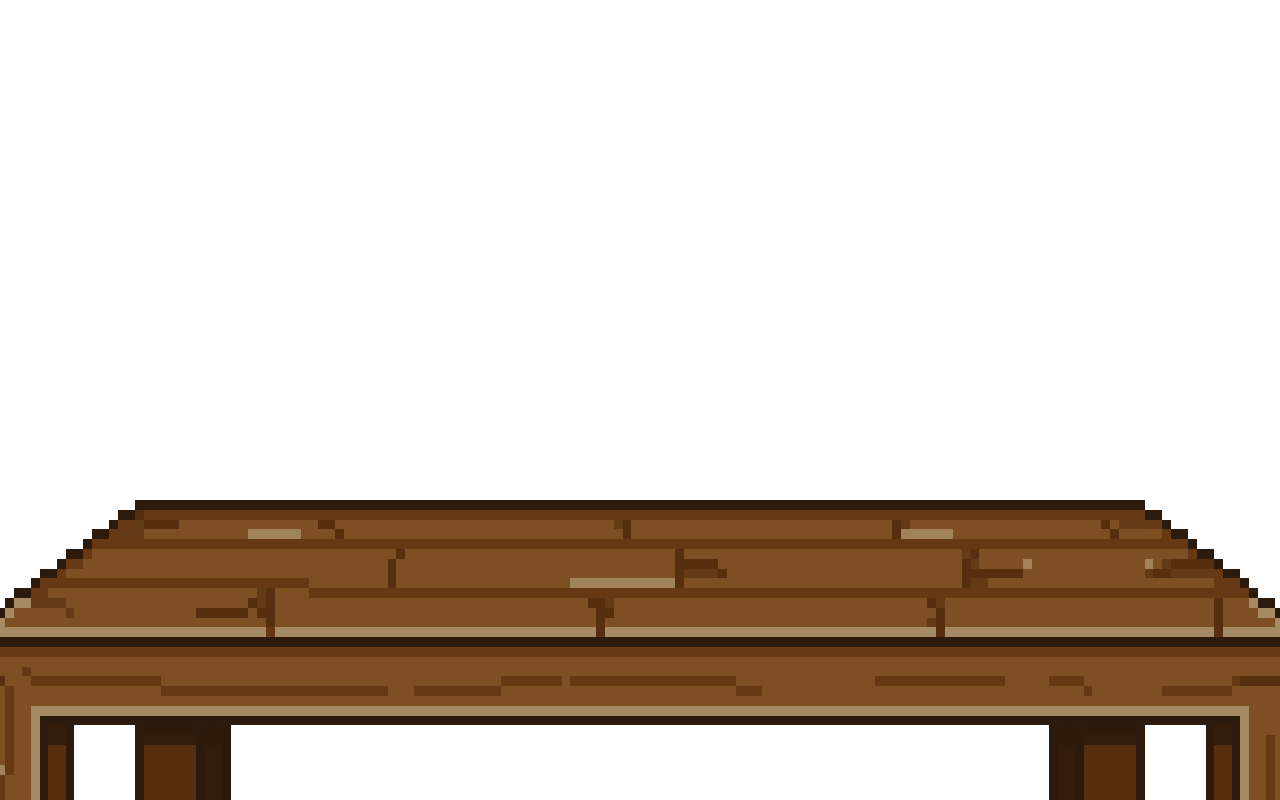
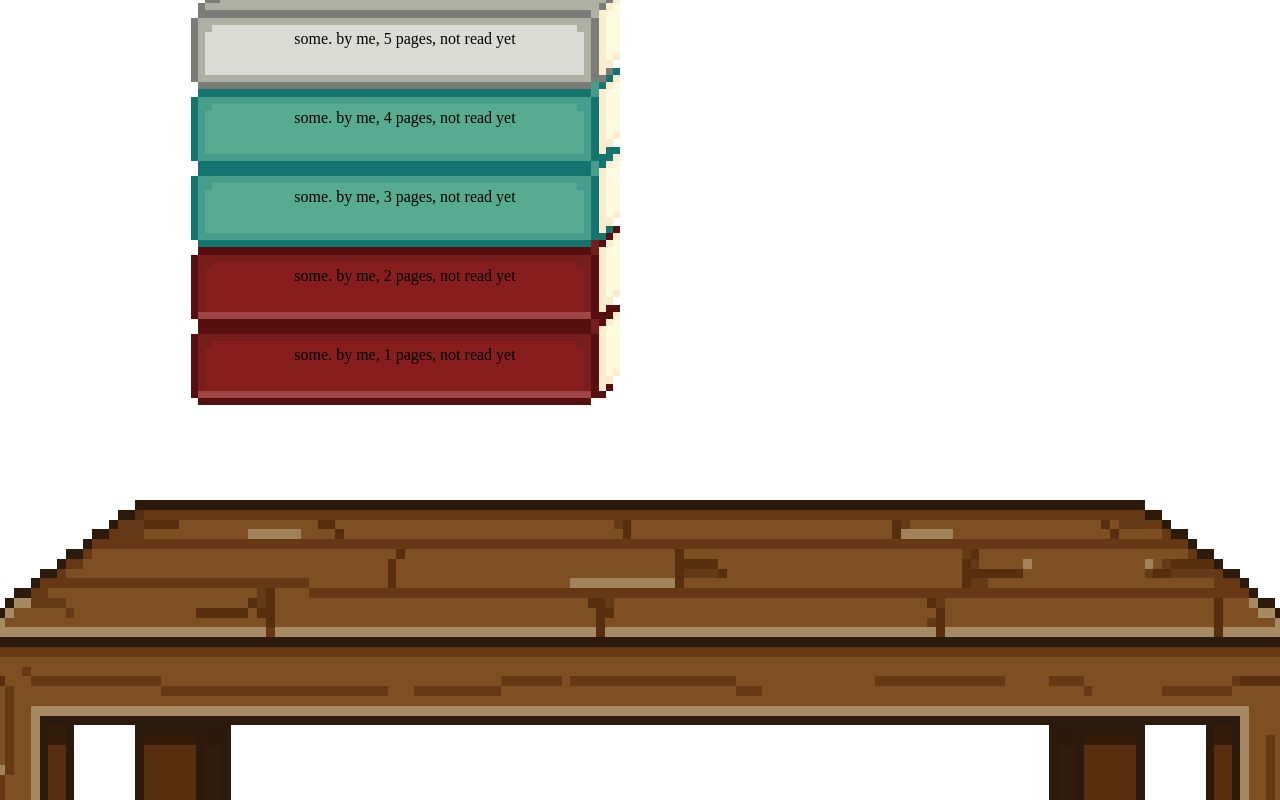
Before and after one commit to abeercode/Library, a plain HTML site: page index.html in a window 1280 px wide. Drawn offline with Linux system fonts and the light colour scheme.

Commit message:
desigh the UI the display function

```diff
--- a/code.js
+++ b/code.js
@@ -1,30 +1,54 @@
-let myLibrary =[];
+let myLibrary = [];
+const books = document.querySelector(".books");
+const colors=["red.png", "yellow.png", "darkblue.png", "pink.png","green.png","lightblue.png"]
 
-function Book(title , author , pages , read, id){
-    if(!new.target){
+
+function Book(title, author, pages, read, id) {
+    if (!new.target) {
         throw Error("error baby")
     }
-    this.title=title;
-    this.author=author;
-    this.pages= pages;
-    this.read=read;
-    this.id= id;
+    this.title = title;
+    this.author = author;
+    this.pages = pages;
+    this.read = read;
+    this.id = id;
 
-    // this.info= function(){
-    //     let stat= read ?  "yes red":"not read yet" ;
-    //     return `${title}. by ${author}, ${pages} pages, ${stat}`;
-    // }
+    this.info = function () {
+        let stat = read ? "yes red" : "not read yet";
+        return `${title}. by ${author}, ${pages} pages, ${stat}`;
+    }
 }
 
-function addBookToLibrary(title, author, pages , read) {
+function addBookToLibrary(title, author, pages, read) {
 
-    let id= crypto.randomUUID();
-    const newBook= new Book(title, author, pages , read , id);
+    let id = crypto.randomUUID();
+    const newBook = new Book(title, author, pages, read, id);
     myLibrary.push(newBook);
 
 }
 
-// const bookone= new Book("some", "me", 3232, false)
-// console.log(bookone.info())
-addBookToLibrary("some", "me", 3232, false)
+function displayBooks() {
+    let z= 1;
+    myLibrary.forEach(book => {
+        let abook = document.createElement("div")
+        abook.textContent = book.info();
+        abook.classList.add("abook")
+        let randomBg = colors[Math.floor(Math.random()*colors.length)];
+        let strPath="./images/librarypng/"
+        abook.style.backgroundImage= 'url("'+ strPath + randomBg + '")';
+        abook.style.zIndex=z++;
+        books.insertBefore(abook, books.firstChild)
+        // books.appendChild(abook);
+    });
+
+}
+
+addBookToLibrary("some", "me", 1, false)
+addBookToLibrary("some", "me", 2, false)
+addBookToLibrary("some", "me", 3, false)
+addBookToLibrary("some", "me", 4, false)
+addBookToLibrary("some", "me", 5, false)
+// addBookToLibrary("some", "me", 5, false)
+// addBookToLibrary("some", "me", 5, false)
 console.log(myLibrary)
+displayBooks();
--- a/index.html
+++ b/index.html
@@ -13,8 +13,12 @@
     <main>
         <div class="container">
             <img class="table" src="./images/librarypng/table.png">
+
+            <div class="books">
+                <!-- <div class="abook"></div> -->
+            <!-- </div> -->
+            <dialog></dialog>
         </div>
-
     </main>
 
 </body>
--- a/style.css
+++ b/style.css
@@ -19,13 +19,40 @@ main {
 }
 
 .table {
-
     image-rendering: pixelated;
     background-color: transparent;
     max-width: 1340px;
     min-height: 500px;
     position: fixed;
     bottom: -200px;
+}
 
+.abook {
+    display: flex;
+    background-size: contain;
+    width: 430px;
+    height: 100px;
+    image-rendering: pixelated;
+    background-color: transparent;
+    image-rendering: crisp-edges;
+    background-position: center;
+    background-repeat: no-repeat;
+    border: none;
+    text-align: center;
+    align-items: center;
+    justify-content: center;
+    margin-top: -21px;
+    position: relative;
+    z-index: 1;
+}
+
+.books {
+    position: absolute;
+    top: 10px;
+    display: flex;
+    height: 400px;
+    flex-wrap: wrap;
+    width: 900px;
+    flex-direction: column;
 
 }
```
Also changed, not shown: images/librarypng/add.png (added), images/librarypng/addHover.png (added).
